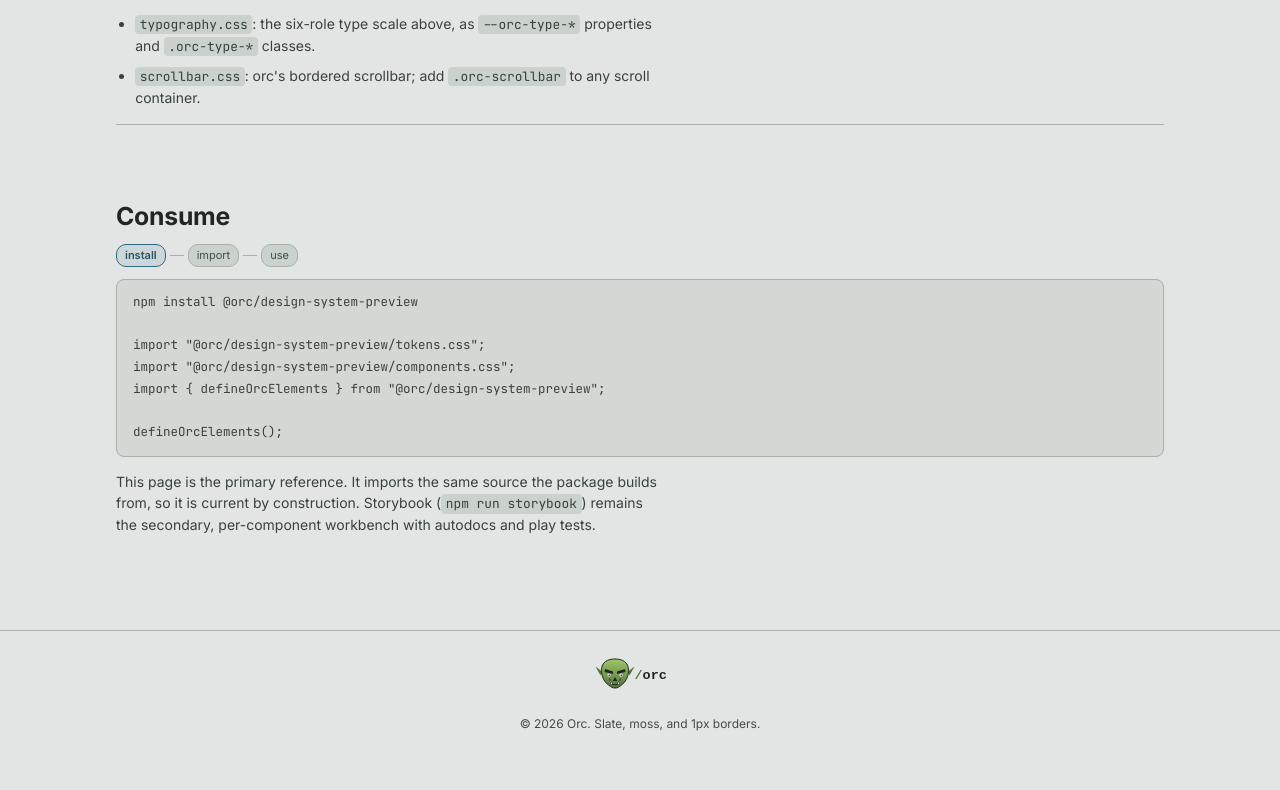
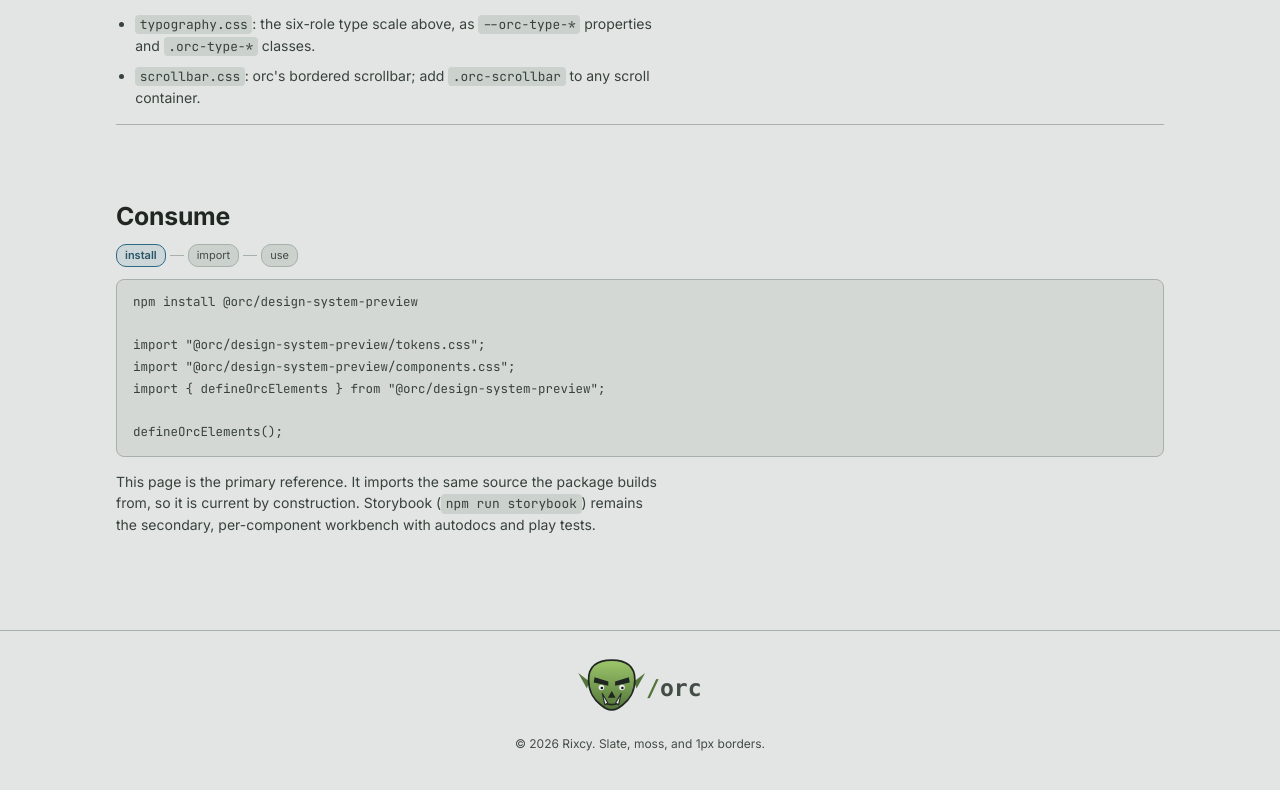
Before and after one commit to Rixcy/orc-design-system, a website built with Vite: page site/index.html in a window 1280 px wide. Shown: the part 3062-3852 px from the top of the page. Built offline with nearby package versions, Linux system fonts and the light colour scheme.

Commit message:
fix(site): readable, centered footer lockup + Rixcy copyright
The footer rendered the vendored orc-logo.svg (dark /orc wordmark, built
for a light card) as a CSS background on the theme-switching footer, so the
wordmark was unreadable on the dark theme and sat off-centre from the
viewBox's trailing whitespace.

Inline a first-party lockup instead: reuse the canonical emblem geometry
(vendored marks left untouched, provenance contract intact) and colour the
wordmark through theme tokens — --orc-green for the slash, currentColor for
"orc" — so it reads on both light and dark. Tighter viewBox centres it.
Footer now credits Rixcy.

```diff
--- a/site/index.html
+++ b/site/index.html
@@ -254,8 +254,72 @@ defineOrcElements();</code></pre>
     </main>
 
     <footer>
-      <span class="footer-logo" role="img" aria-label="Orc"></span>
-      <p>© <span id="year">2026</span> Orc. Slate, moss, and 1px borders.</p>
+      <!-- First-party footer lockup: reuses the canonical emblem geometry from
+           src/assets/orc-logo.svg (vendored, unchanged) but recolours the /orc
+           wordmark through theme tokens so it reads on both the light and dark
+           footer, and tightens the viewBox so the mark centres. -->
+      <svg
+        class="footer-logo"
+        viewBox="0 0 308 140"
+        role="img"
+        aria-label="/orc"
+      >
+        <defs>
+          <linearGradient id="footerSkin" x1="0" y1="0" x2="0" y2="1">
+            <stop offset="0" stop-color="#9dc76b" />
+            <stop offset="1" stop-color="#53743a" />
+          </linearGradient>
+        </defs>
+        <g transform="translate(88 76)">
+          <path d="M-52 -14 L-78 -34 L-58 2 Z" fill="#53743a" />
+          <path d="M52 -14 L78 -34 L58 2 Z" fill="#53743a" />
+          <path
+            d="M-54 -18 C-54 -52 -30 -64 0 -64 C30 -64 54 -52 54 -18 C54 10 40 30 26 40 C14 49 10 52 0 52 C-10 52 -14 49 -26 40 C-40 30 -54 10 -54 -18 Z"
+            fill="url(#footerSkin)"
+            stroke="#202722"
+            stroke-width="4"
+          />
+          <path d="M-40 -24 L-8 -14 L-8 -4 L-42 -12 Z" fill="#202722" />
+          <path d="M40 -24 L8 -14 L8 -4 L42 -12 Z" fill="#202722" />
+          <circle cx="-24" cy="0" r="6.5" fill="#eceeec" />
+          <circle cx="24" cy="0" r="6.5" fill="#eceeec" />
+          <circle cx="-23" cy="1" r="3" fill="#16181b" />
+          <circle cx="25" cy="1" r="3" fill="#16181b" />
+          <path d="M0 8 L-9 24 L9 24 Z" fill="#202722" />
+          <path
+            d="M-16 36 Q0 44 16 36"
+            fill="none"
+            stroke="#202722"
+            stroke-width="4"
+            stroke-linecap="round"
+          />
+          <path
+            d="M-16 40 L-22 14 L-9 36 Z"
+            fill="#eceeec"
+            stroke="#202722"
+            stroke-width="2.5"
+            stroke-linejoin="round"
+          />
+          <path
+            d="M16 40 L22 14 L9 36 Z"
+            fill="#eceeec"
+            stroke="#202722"
+            stroke-width="2.5"
+            stroke-linejoin="round"
+          />
+        </g>
+        <text
+          x="168"
+          y="96"
+          font-family="ui-monospace, SFMono-Regular, Menlo, Consolas, monospace"
+          font-size="54"
+          font-weight="700"
+        >
+          <tspan class="footer-logo-slash">/</tspan
+          ><tspan class="footer-logo-word">orc</tspan>
+        </text>
+      </svg>
+      <p>© <span id="year">2026</span> Rixcy. Slate, moss, and 1px borders.</p>
     </footer>
   </body>
 </html>
--- a/site/site.css
+++ b/site/site.css
@@ -410,9 +410,18 @@ footer {
 }
 
 .footer-logo {
-  width: 120px;
-  height: 40px;
-  background: url("../src/assets/orc-logo.svg") center / contain no-repeat;
+  width: 132px;
+  height: auto;
+}
+
+/* Wordmark reads on both themes: the slash rides the theme-adaptive green
+   token, "orc" inherits the footer's own muted-strong text colour. */
+.footer-logo-slash {
+  fill: var(--orc-green);
+}
+
+.footer-logo-word {
+  fill: currentColor;
 }
 
 /* ---- responsive ---- */
```
Also changed, not shown: src/assets/ASSETS.md (+6 -0 lines).
